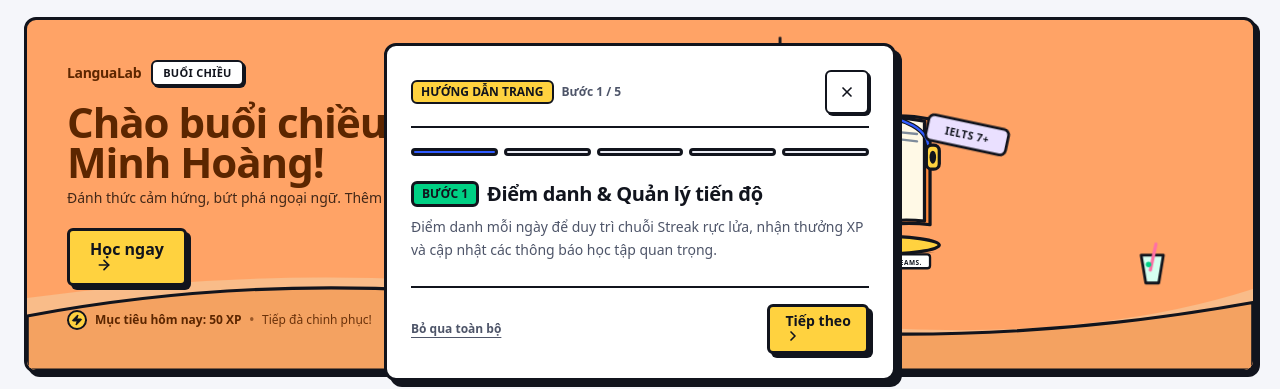
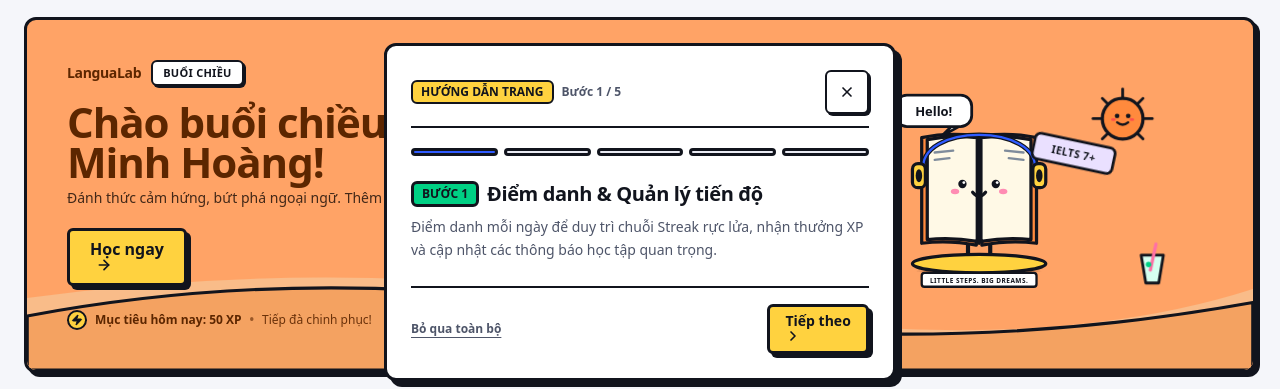
Before and after one commit to ToMinhCuong0430/LanguaLab, a Nuxt app in the folder frontend/: page / in a window 1280 px wide. Shown: the part 188-577 px from the top of the page. Built offline with nearby package versions, Linux system fonts and the light colour scheme; no server answers; the database is empty.

Commit message:
ui: greeting banner theo thiết kế

```diff
--- a/frontend/app/components/home/GreetingBanner.vue
+++ b/frontend/app/components/home/GreetingBanner.vue
@@ -169,10 +169,10 @@ const targetXp = 50
           <BaseButton
             :to="learnNowPath"
             tone="warn"
-            class="banner-action-btn font-black"
+            class="banner-action-btn font-black whitespace-nowrap"
           >
             <span>Học ngay</span>
-            <ArrowRight class="h-4 w-4 ml-1.5" :stroke-width="2.5" />
+            <ArrowRight class="h-4 w-4 ml-1.5 shrink-0" :stroke-width="2.5" />
           </BaseButton>
 
           <!-- Nút 2: Luyện đề IELTS (Nền trắng viền đen) -->
--- a/frontend/app/components/illustration/GreetingScene.vue
+++ b/frontend/app/components/illustration/GreetingScene.vue
@@ -54,7 +54,8 @@ const targetBadgeText = computed(() => {
     <!-- 1. BUỔI SÁNG: Mặt trời vàng tươi, mây trắng, chim én, sao 4 cánh, cốc nước -->
     <g v-if="period === 'sang'">
       <!-- Mặt trời vàng có tia nắng và mặt cười -->
-      <g class="anim-float-sun" transform="translate(380, 50)">
+      <g transform="translate(380, 50)">
+        <g class="anim-float-sun">
           <!-- Các tia nắng (đường thẳng viền đen) -->
           <g stroke="#11141D" stroke-width="3" stroke-linecap="round">
             <line x1="0" y1="-34" x2="0" y2="-26" />
@@ -75,9 +76,11 @@ const targetBadgeText = computed(() => {
           <ellipse cx="-10" cy="1" rx="2.5" ry="1.5" fill="#FF70A6" />
           <ellipse cx="10" cy="1" rx="2.5" ry="1.5" fill="#FF70A6" />
         </g>
+      </g>
 
       <!-- Đám mây 1 bên trái -->
-      <g class="anim-drift-cloud-1" transform="translate(70, 35)">
+      <g transform="translate(70, 35)">
+        <g class="anim-drift-cloud-1">
           <path
             d="M10 24 C2 24, 0 16, 8 12 C6 4, 18 0, 26 6 C32 0, 44 2, 46 10 C54 10, 56 20, 48 24 Z"
             fill="#FFFFFF"
@@ -86,9 +89,11 @@ const targetBadgeText = computed(() => {
             stroke-linejoin="round"
           />
         </g>
+      </g>
 
       <!-- Đám mây 2 bên phải -->
-      <g class="anim-drift-cloud-2" transform="translate(320, 25)">
+      <g transform="translate(320, 25)">
+        <g class="anim-drift-cloud-2">
           <path
             d="M8 20 C2 20, 0 14, 6 10 C5 3, 15 0, 22 5 C27 0, 38 1, 40 8 C46 8, 48 16, 42 20 Z"
             fill="#FFFFFF"
@@ -96,6 +101,7 @@ const targetBadgeText = computed(() => {
             stroke-width="3"
             stroke-linejoin="round"
           />
+        </g>
       </g>
 
       <!-- Chim én bay (dấu ^ mềm) -->
@@ -125,7 +131,8 @@ const targetBadgeText = computed(() => {
     <!-- 2. BUỔI CHIỀU: Mặt trời cam đào, ly nước chanh xanh lá, đồi cam -->
     <g v-else-if="period === 'chieu'">
       <!-- Mặt trời cam chiều -->
-      <g class="anim-float-sun" transform="translate(370, 55)">
+      <g transform="translate(370, 55)">
+        <g class="anim-float-sun">
           <g stroke="#11141D" stroke-width="3" stroke-linecap="round">
             <line x1="0" y1="-32" x2="0" y2="-24" />
             <line x1="22" y1="-22" x2="16" y2="-16" />
@@ -142,9 +149,11 @@ const targetBadgeText = computed(() => {
           <ellipse cx="-10" cy="1" rx="2.5" ry="1.5" fill="#FF4D4D" />
           <ellipse cx="10" cy="1" rx="2.5" ry="1.5" fill="#FF4D4D" />
         </g>
+      </g>
 
       <!-- Mây chiều -->
-      <g class="anim-drift-cloud-1" transform="translate(60, 30)">
+      <g transform="translate(60, 30)">
+        <g class="anim-drift-cloud-1">
           <path
             d="M10 24 C2 24, 0 16, 8 12 C6 4, 18 0, 26 6 C32 0, 44 2, 46 10 C54 10, 56 20, 48 24 Z"
             fill="#FFF4E6"
@@ -152,6 +161,7 @@ const targetBadgeText = computed(() => {
             stroke-width="3"
             stroke-linejoin="round"
           />
+        </g>
       </g>
 
       <!-- Ly nước quả xanh lá góc phải -->
@@ -170,7 +180,8 @@ const targetBadgeText = computed(() => {
     <!-- 3. BUỔI TỐI: Trăng lưỡi liềm vàng, đèn bàn, nhiều ngôi sao lấp lánh -->
     <g v-else>
       <!-- Mặt trăng lưỡi liềm vàng có mắt nhắm ngủ/cười -->
-      <g class="anim-float-sun" transform="translate(370, 45)">
+      <g transform="translate(370, 45)">
+        <g class="anim-float-sun">
           <path
             d="M10 -22 C-15 -22, -26 0, -10 24 C-3 29, 6 30, 14 26 C-4 22, -10 6, -2 -14 C2 -18, 6 -20, 10 -22 Z"
             fill="#FFD23F"
@@ -180,6 +191,7 @@ const targetBadgeText = computed(() => {
           />
           <!-- Mắt trăng nhắm dịu dàng -->
           <path d="M-9 5 Q-6 8 -3 5" fill="none" stroke="#11141D" stroke-width="2" stroke-linecap="round" />
+        </g>
       </g>
 
       <!-- Các họa tiết hình học phẳng: chấm tròn, dấu cộng, hình thoi -->
@@ -212,7 +224,8 @@ const targetBadgeText = computed(() => {
     </g>
 
     <!-- ==================== MASCOT SÁCH & BONG BÓNG ==================== -->
-    <g class="anim-mascot-bob" transform="translate(115, 20)">
+    <g transform="translate(115, 20)">
+      <g class="anim-mascot-bob">
         <!-- Quyển sách mở MascotBook -->
         <MascotBook :period="period" />
 
@@ -275,6 +288,7 @@ const targetBadgeText = computed(() => {
           >
             {{ targetBadgeText }}
           </text>
+        </g>
       </g>
     </g>
   </svg>
```
Lines whose indentation alone changed are shown as unchanged.
